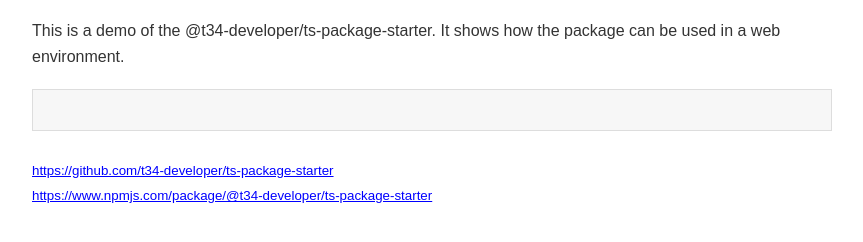
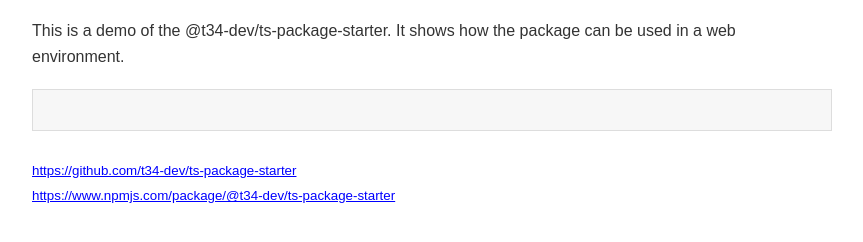
Before and after one commit to t34-dev/ts-package-starter, a website: page docs/index.html in a window 1280 px wide. Shown: the part 96-338 px from the top of the page, without its empty margins (208-1071 px from the left). Drawn offline with Linux system fonts and the light colour scheme; a script that the page names is missing.

Commit message:
update name

```diff
--- a/docs/index.html
+++ b/docs/index.html
@@ -29,14 +29,14 @@
 </head>
 <body>
 <h1>Universal Package Demo</h1>
-<p>This is a demo of the @t34-developer/ts-package-starter. It shows how the package can be used in a web environment.</p>
+<p>This is a demo of the @t34-dev/ts-package-starter. It shows how the package can be used in a web environment.</p>
 <div id="result"></div>
 <br>
-<a href="https://github.com/t34-developer/ts-package-starter" target="_blank"><small>https://github.com/t34-developer/ts-package-starter</small></a>
+<a href="https://github.com/t34-dev/ts-package-starter" target="_blank"><small>https://github.com/t34-dev/ts-package-starter</small></a>
 <br>
-<a href="https://www.npmjs.com/package/@t34-developer/ts-package-starter" target="_blank"><small>https://www.npmjs.com/package/@t34-developer/ts-package-starter</small></a>
+<a href="https://www.npmjs.com/package/@t34-dev/ts-package-starter" target="_blank"><small>https://www.npmjs.com/package/@t34-dev/ts-package-starter</small></a>
 
-<script src="https://unpkg.com/@t34-developer/ts-package-starter"></script>
+<script src="https://unpkg.com/@t34-dev/ts-package-starter"></script>
 <script>
     const resultDiv = document.getElementById('result');
     const greeting = welldoittoo.greet('GitHub Pages');
```
Also changed, not shown: package.json (+4 -4 lines), README.md.
